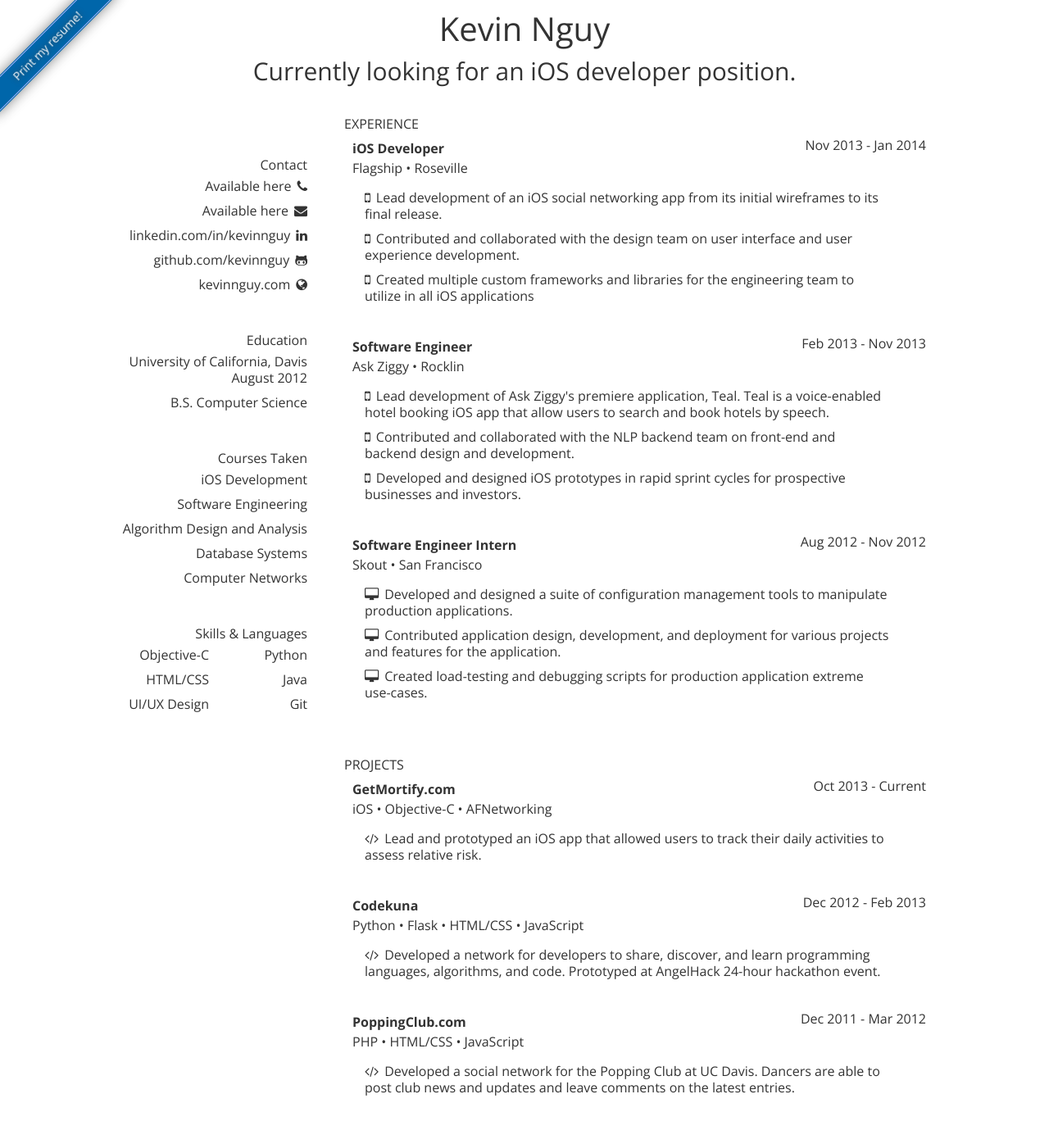
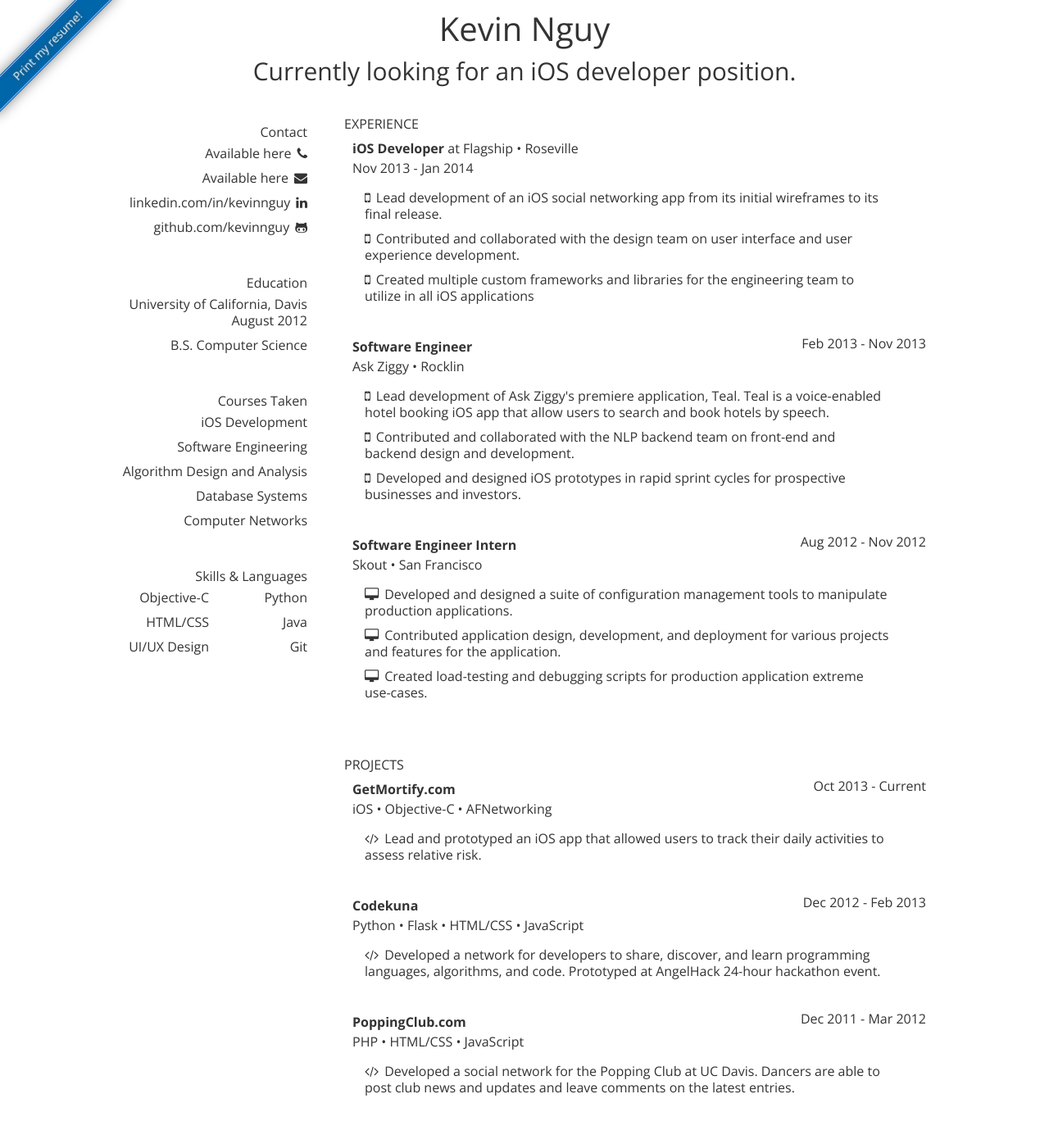
Before and after one commit to kevinnguy/kevinnguy.github.com, a Jekyll site: the page index.html, which Jekyll copies as it is, in a window 1280 px wide. Shown: the whole page at 82% size. Built offline with Jekyll 4.4.1, drawn with Linux system fonts in a browser that asks for light colours.

Commit message:
Sorry for the poor description

```diff
--- a/index.html
+++ b/index.html
@@ -64,10 +64,6 @@
             <li>
               <a href="http://github.com/kevinnguy" onClick="_gaq.push(['_trackEvent', 'Link', 'Click', 'Sidebar Github']);" title="Fork me" target="_blank">github.com/kevinnguy</a><a href="http://github.com/kevinnguy" class="fa fa-github-alt icon" onClick="_gaq.push(['_trackEvent', 'Link', 'Click', 'Sidebar Github']);" title="Fork me" target="_blank"></a>
             </li>
-
-            <li>
-              <a href="http://kevinnguy.com" target="_blank">kevinnguy.com</a><a href="http://kevinnguy.com" class="fa fa-globe icon" target="_blank"></a>
-            </li>
           </ul>
 
           <div id="education">Education</div>
@@ -101,7 +97,7 @@
         </div>
 
         <dl class="fourteen columns bottom">
-          <dt><p class="nine columns bigfont"><strong>iOS Developer</strong></br>Flagship  &bull;  Roseville</p><span class="three columns right">Nov 2013 - Jan 2014</span></dt>
+          <dt><p class="nine columns bigfont"><strong>iOS Developer</strong> at Flagship  &bull;  Roseville</br>Nov 2013 - Jan 2014</p></dt>
           <ul>
             <li class="eleven columns offset-by-one"><a class="fa fa-mobile description"></a>Lead development of an iOS social networking app from its initial wireframes to its final release.</li>
             <li class="eleven columns offset-by-one"><a class="fa fa-mobile description"></a>Contributed and collaborated with the design team on user interface and user experience development.</li>
--- a/static/css/new_style.css
+++ b/static/css/new_style.css
@@ -607,10 +607,15 @@ sub
  margin-top: 32px;
 }
 
-#education,#courses,#languages,#contact
+#contact {
+	margin-bottom:8px;
+}
+
+#education,#courses,#languages
 {
   margin-top:50px;
-  margin-bottom:8px; }
+  margin-bottom:8px;
+  }
 
 #info
 { text-align:right; margin-top: 10px;}
```
